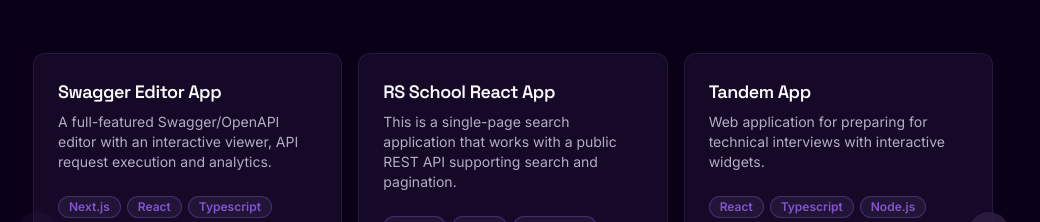
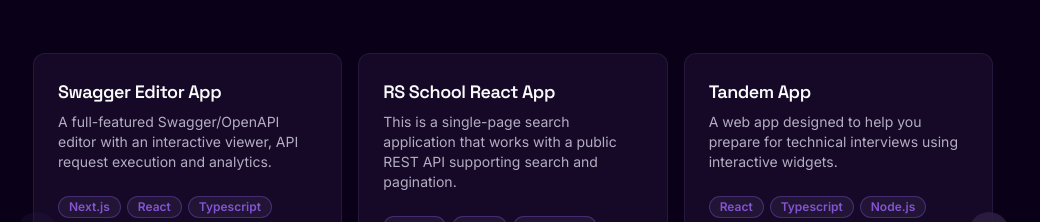
Before and after one commit to rika-milew/new-cv, a Next.js app: page / in a window 1280 px wide. Shown: the part 2132-2354 px from the top of the page, without its empty margins (127-1167 px from the left). Built offline with nearby package versions, Linux system fonts and the light colour scheme.

Commit message:
feat: edit config

```diff
--- a/src/components/sections/portfolio/portfolio.config.ts
+++ b/src/components/sections/portfolio/portfolio.config.ts
@@ -43,7 +43,7 @@ export const portfolioConfig: PortfolioItem[] = [
   {
     title: 'Tandem App',
     description:
-      'Web application for preparing for technical interviews with interactive widgets.',
+      'A web app designed to help you prepare for technical interviews using interactive widgets.',
     badges: ['React', 'Typescript', 'Node.js', 'Zustand', 'REST API'],
     github: 'https://github.com/rika-milew/fe-course-2025Q3-final',
     demo: 'https://tandem-growlab.vercel.app/',
```
